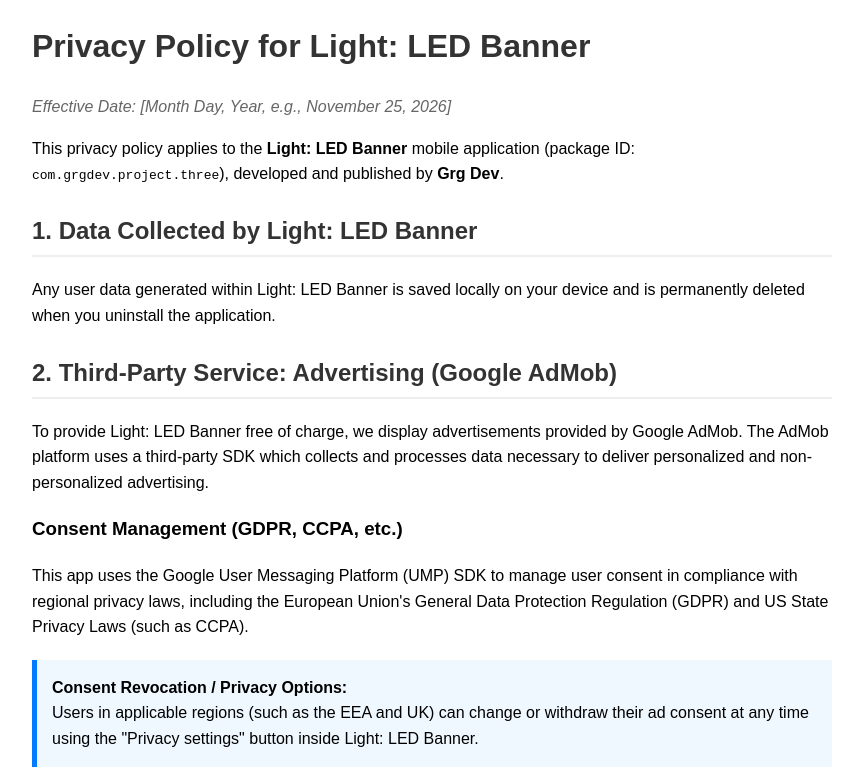
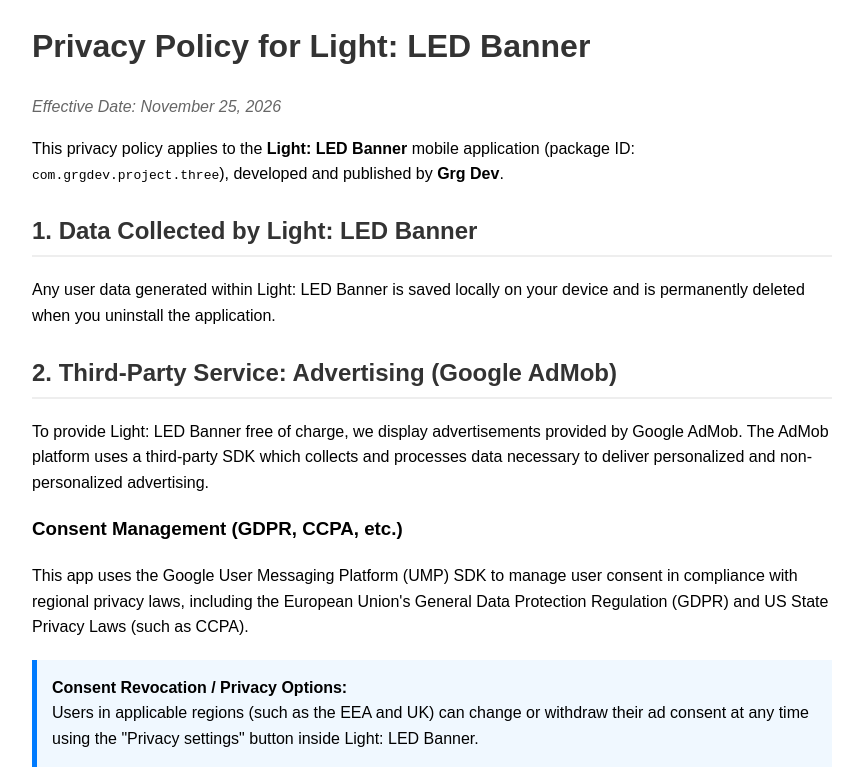
Before and after one commit to grg-dev-playstore/grg-dev-playstore.github.io, a plain HTML site: page light-led-banner-app/pp.html in a window 1280 px wide. Shown: the top 784 px of the page, without its empty margins (208-1071 px from the left). Drawn offline with Linux system fonts and the light colour scheme.

Commit message:
Update effective date in privacy policy

```diff
--- a/light-led-banner-app/pp.html
+++ b/light-led-banner-app/pp.html
@@ -16,7 +16,7 @@
 <body>
 
     <h1>Privacy Policy for Light: LED Banner</h1>
-    <p class="update-date">Effective Date: [Month Day, Year, e.g., November 25, 2026]</p>
+    <p class="update-date">Effective Date: November 25, 2026</p>
     <p>This privacy policy applies to the <strong>Light: LED Banner</strong> mobile application (package ID: <code>com.grgdev.project.three</code>), developed and published by <strong>Grg Dev</strong>.</p>
 
     <h2>1. Data Collected by Light: LED Banner</h2>
```
